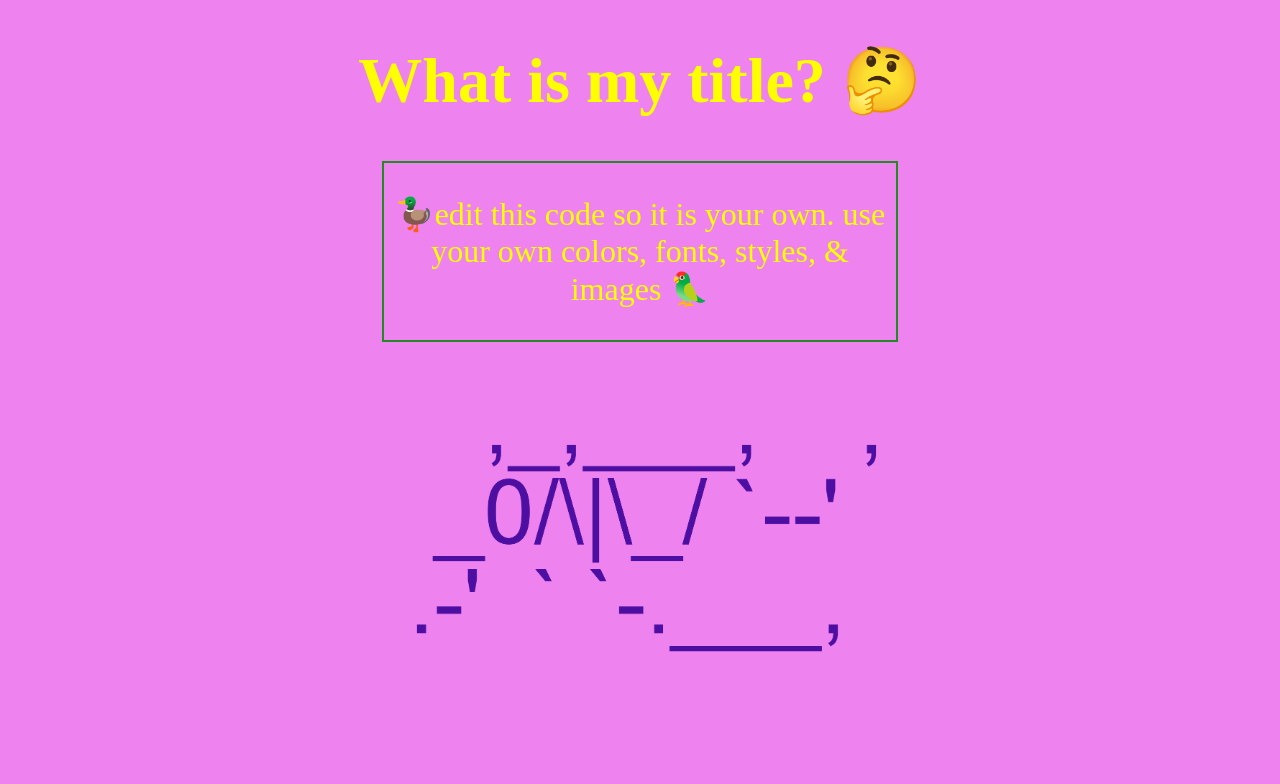
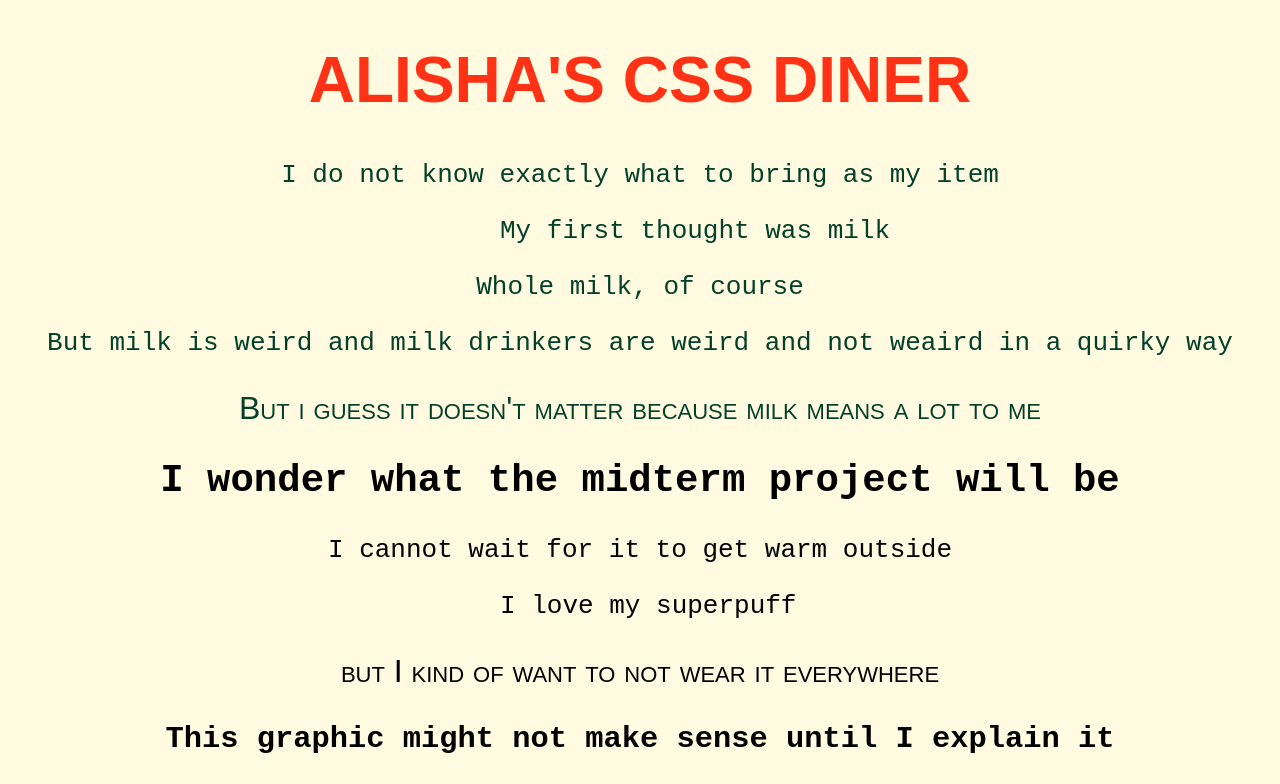
Before and after one commit to alishapdhir/web-nyu-idm, a plain HTML site: page css-diner:/index.html in a window 1280 px wide. Shown: the top 784 px of the page. Drawn offline with Linux system fonts and the light colour scheme.

Commit message:
Uploading my css diner

```diff
--- a/css-diner:/index.html
+++ b/css-diner:/index.html
@@ -4,17 +4,26 @@
 <head>
   <meta name="viewport" content="width=device-width, initial-scale=1">
   <link rel="stylesheet" type="text/css" href="style.css">
-  <title>My Sweet Page</title>
+  <title>Alisha's CSS Diner</title>
 </head>
 
 <body>
-  <h1>What is my title? 🤔</h2>
-    <div class="my-fun-class">
-      <p> 🦆edit this code so it is your own. use your own colors, fonts, styles, & images 🦜</p>
-    </div>
-    <img src="images/zap.png">
-
-
+  <h1 id="Header1">ALISHA'S CSS DINER</h1>
+  <div class="very_classy">
+    <p> I do not know exactly what to bring as my item</p>
+    <p> My first thought was milk</p>
+    <p> Whole milk, of course</p>
+    <p> But milk is weird and milk drinkers are weird and not weaird in a quirky way</p>
+    <p> But i guess it doesn't matter because milk means a lot to me</p>
+  </div>
+  <h2 id="header2">I wonder what the midterm project will be</h2>
+  <div class="even_classier">
+    <p> I cannot wait for it to get warm outside</p>
+    <p> I love my superpuff </p>
+    <p> but I kind of want to not wear it everywhere </p>
+  </div>
+  <h3 id="header3">This graphic might not make sense until I explain it</h3>
+  <img src="images/trick_o_treat.png">
 </body>
 
 </html>
--- a/css-diner:/style.css
+++ b/css-diner:/style.css
@@ -11,27 +11,38 @@ body {
 }
 /* THE END of default helpful basic CSS to include. EDIT the stuff BELOW this line*/
 
-@font-face {
-  font-family: 'violet';
-  src: url('./fonts/VioletSans-Regular.woff') format('woff');
-  font-weight: normal;
-  font-style: normal;
-}
 
 body {
-  background-color: violet;
-  color: yellow;
+  background-color: #FFFAE0;
   text-align: center;
+  font-family: monospace;
   font-size: 2em;
 }
-
-.my-fun-class {
-  width: 40%;
-  border: 2px solid forestgreen;
+/* Using level 3, I call to h1 using an id */
+#Header1{
+  color:#FF3215;
+  font-family: sans-serif;
+  text-align: center;
+}
+/* using level 6, i call to this div class with .very_classy */
+.very_classy {
+  color: #03402A;
   display: block;
   margin: auto;
 }
-
+/* using levels 15 and 17 I call to specific elements within the divs */
+div p:first-child{
+  color: ##5188FF;
+}
+div p:last-child{
+  font-family: sans-serif;
+  font-variant: small-caps;
+}
+/* using level 21 I select the second p item in both divs using nth of type */
+p:nth-of-type(2){
+  margin-left: 500px;
+  text-align: left;
+}
 img {
   width: 40%;
   padding: 2em;
```
Also changed, not shown: css-diner:/images/trick_o_treat.png (added), 2 other files.
